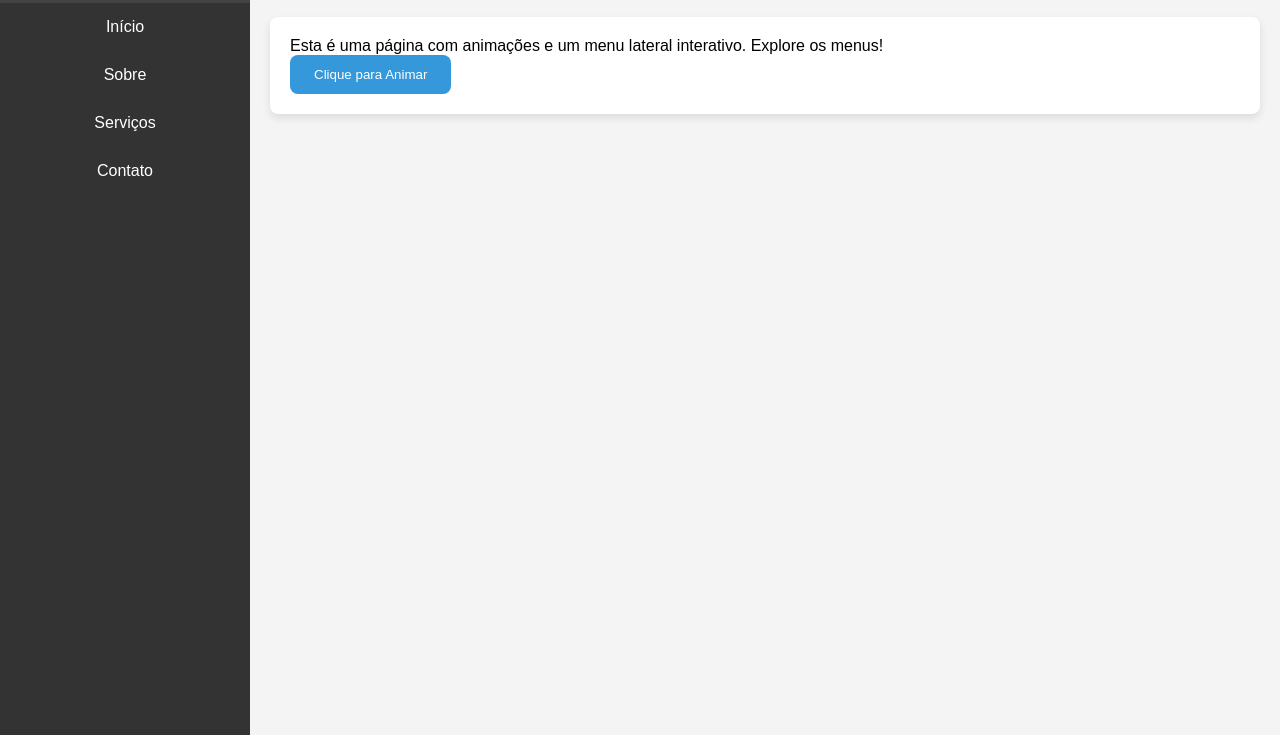
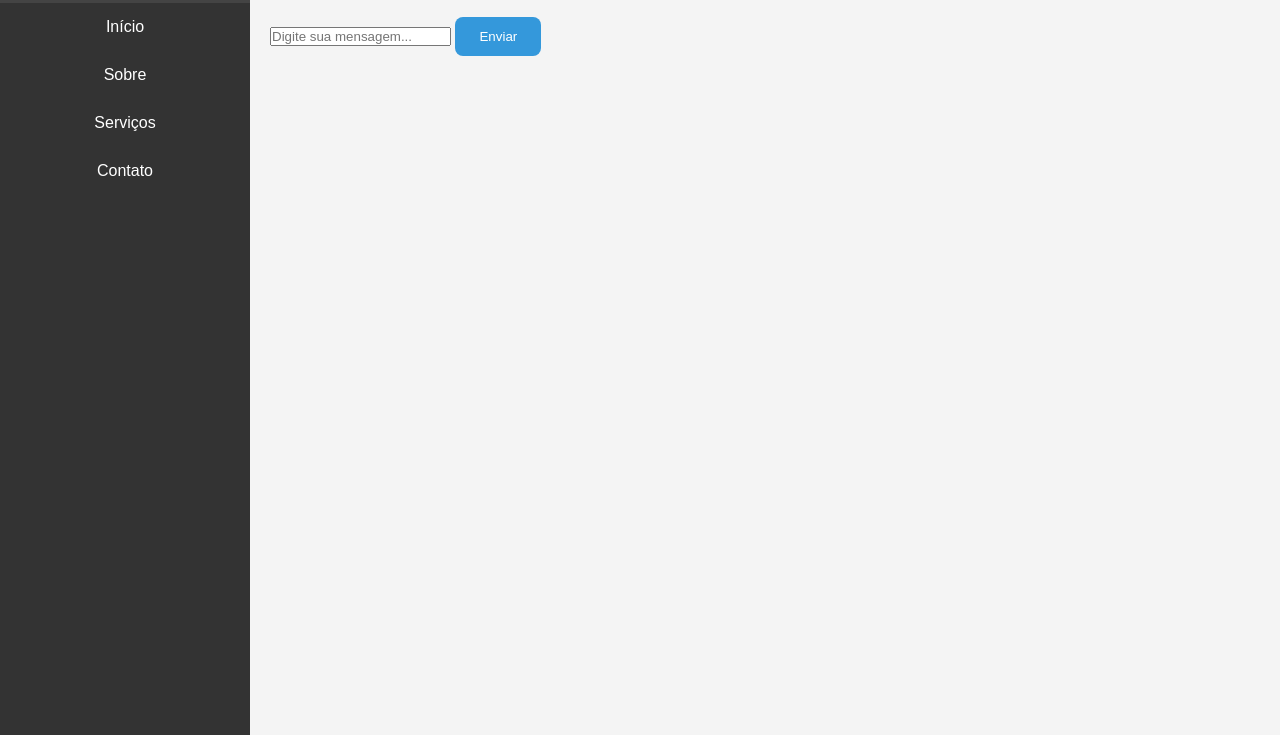
Before and after one commit to rbphishing/DEVBOT, a plain HTML site: page index.html in a window 1280 px wide. Shown: the part 65-800 px from the top of the page. Drawn offline with Linux system fonts and the light colour scheme.

Commit message:
Update index.html

```diff
--- a/index.html
+++ b/index.html
@@ -3,11 +3,12 @@
 <head>
     <meta charset="UTF-8">
     <meta name="viewport" content="width=device-width, initial-scale=1.0">
-    <title>Página Interativa com Menu Lateral</title>
+    <title>Página com Chat e Menu Lateral</title>
     <link rel="stylesheet" href="style.css">
 </head>
 <body>
     <div class="wrapper">
+        <!-- Menu Lateral -->
         <nav class="sidebar">
             <div class="sidebar-header">
                 <h2>Menu Lateral</h2>
@@ -19,16 +20,24 @@
                 <li><a href="#">Contato</a></li>
             </ul>
         </nav>
+
+        <!-- Conteúdo Principal -->
         <main class="content">
             <header>
                 <h1>Bem-vindo à Página Interativa!</h1>
             </header>
-            <section class="section">
-                <p>Esta é uma página com animações e um menu lateral interativo. Explore os menus!</p>
-                <button id="animateButton">Clique para Animar</button>
+            <section class="chatbox-container">
+                <div class="chatbox">
+                    <div class="messages" id="messages"></div>
+                    <div class="input-container">
+                        <input type="text" id="userInput" placeholder="Digite sua mensagem...">
+                        <button id="sendButton">Enviar</button>
+                    </div>
+                </div>
             </section>
         </main>
     </div>
+
     <script src="script.js"></script>
 </body>
 </html>
```
